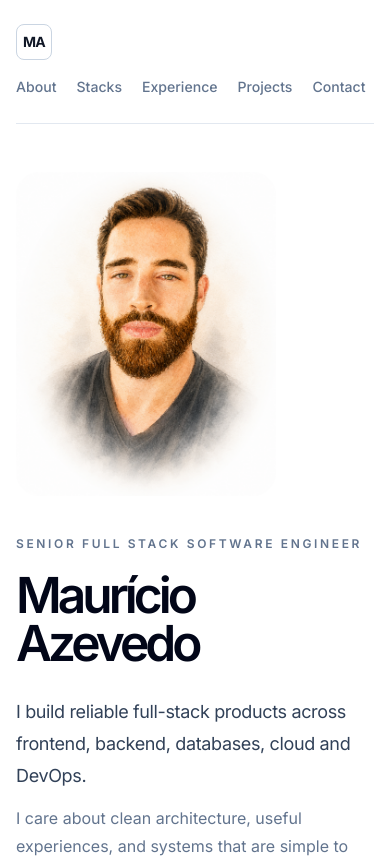
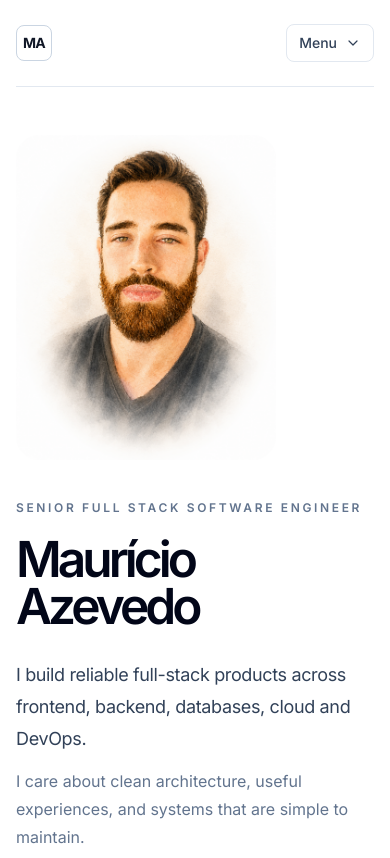
Before and after one commit to mauricio-azevedo/portfolio, a React (Vite) app: page / in a window 390 px wide. Shown: the top 858 px of the page. Built offline with nearby package versions, Linux system fonts and the light colour scheme.

Commit message:
Use mobile dropdown navigation

```diff
--- a/src/components/SiteHeader.tsx
+++ b/src/components/SiteHeader.tsx
@@ -7,7 +7,8 @@ type SiteHeaderProps = {
 
 export function SiteHeader({ brandName, navigationItems }: SiteHeaderProps) {
   return (
-    <header className="mx-auto flex w-[min(1120px,calc(100%_-_48px))] items-center justify-between border-b border-slate-200 py-6 max-[720px]:w-[min(100%_-_32px,1120px)] max-[720px]:flex-col max-[720px]:items-start max-[720px]:gap-4">
+    <header className="mx-auto w-[min(1120px,calc(100%_-_48px))] border-b border-slate-200 py-6 max-[720px]:w-[min(100%_-_32px,1120px)]">
+      <div className="flex items-center justify-between gap-6">
         <a className="inline-flex items-center gap-3 font-semibold text-slate-950" href="#top" aria-label={`${brandName} home`}>
           <span className="grid size-9 place-items-center rounded-lg border border-slate-300 text-sm font-bold tracking-[-0.06em]">
             MA
@@ -17,7 +18,7 @@ export function SiteHeader({ brandName, navigationItems }: SiteHeaderProps) {
 
         <nav
           aria-label="Primary navigation"
-        className="flex items-center gap-7 whitespace-nowrap text-[0.9rem] font-medium text-slate-500 max-[720px]:w-full max-[720px]:flex-wrap max-[720px]:items-start max-[720px]:gap-x-5 max-[720px]:gap-y-3 max-[720px]:text-[0.88rem]"
+          className="flex items-center gap-7 whitespace-nowrap text-[0.9rem] font-medium text-slate-500 max-[720px]:hidden"
         >
           {navigationItems.map((item, index) => (
             <a
@@ -30,6 +31,41 @@ export function SiteHeader({ brandName, navigationItems }: SiteHeaderProps) {
             </a>
           ))}
         </nav>
+
+        <details className="group relative hidden max-[720px]:block">
+          <summary className="flex cursor-pointer list-none items-center gap-2 rounded-lg border border-slate-200 px-3 py-2 text-sm font-medium text-slate-700 transition-colors marker:hidden hover:border-slate-300 hover:text-slate-950 [&::-webkit-details-marker]:hidden">
+            Menu
+            <svg
+              className="size-4 transition-transform group-open:rotate-180"
+              viewBox="0 0 24 24"
+              fill="none"
+              stroke="currentColor"
+              strokeWidth="1.8"
+              strokeLinecap="round"
+              strokeLinejoin="round"
+              aria-hidden="true"
+            >
+              <path d="m6 9 6 6 6-6" />
+            </svg>
+          </summary>
+
+          <nav
+            aria-label="Mobile navigation"
+            className="absolute right-0 top-12 z-20 w-48 rounded-xl border border-slate-200 bg-white p-2 shadow-[0_18px_45px_rgba(15,23,42,0.12)]"
+          >
+            {navigationItems.map((item, index) => (
+              <a
+                key={item.href}
+                className="block rounded-lg px-3 py-2 text-sm font-medium text-slate-600 transition-colors hover:bg-slate-50 hover:text-slate-950 first:text-slate-950"
+                href={item.href}
+                aria-current={index === 0 ? 'page' : undefined}
+              >
+                {item.label}
+              </a>
+            ))}
+          </nav>
+        </details>
+      </div>
     </header>
   );
 }
```
Lines whose indentation alone changed are shown as unchanged.
